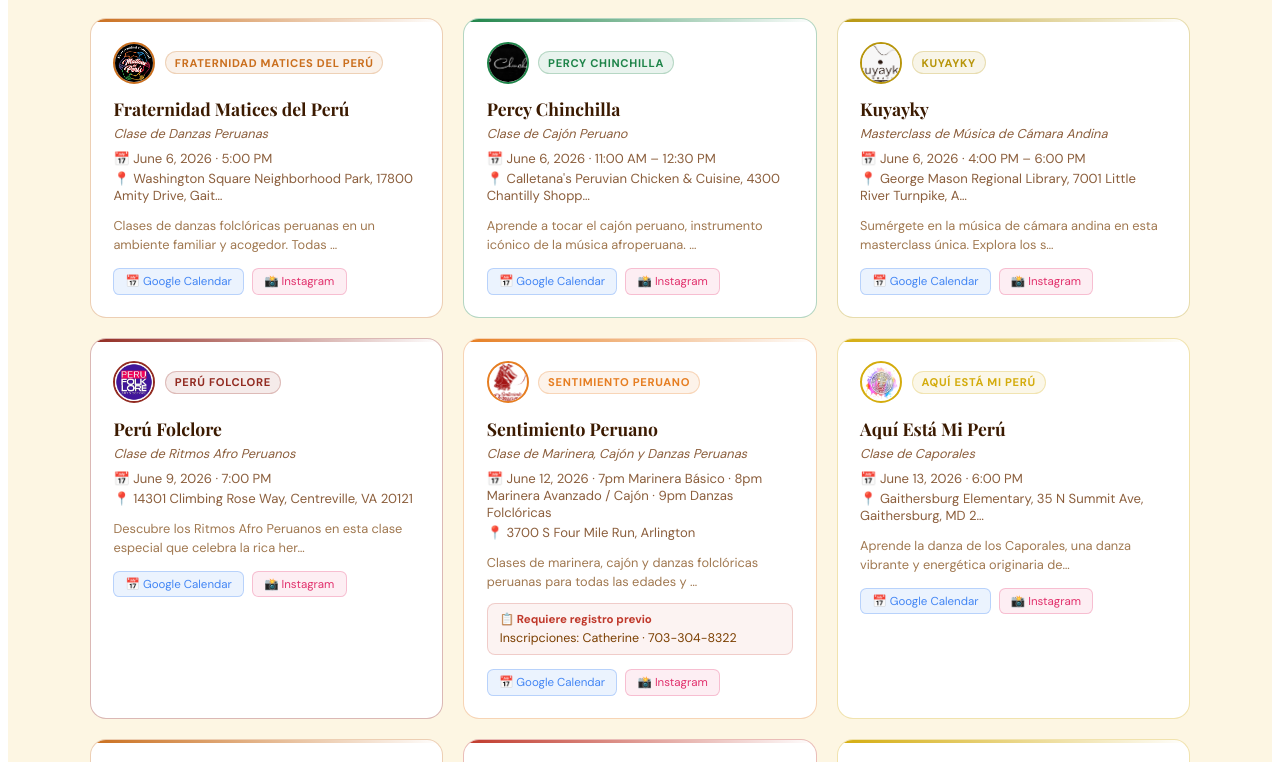
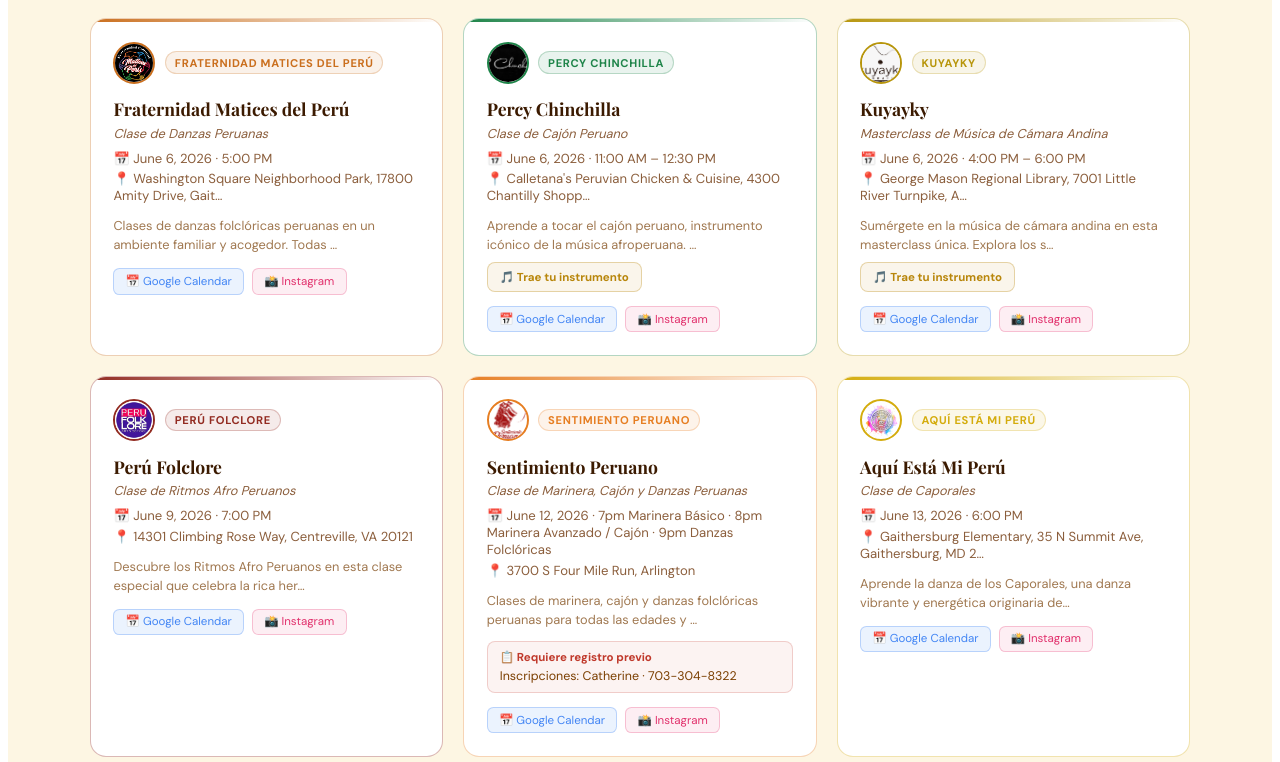
Before and after one commit to ritmosdelperudmv/Ritmos-del-peru, a React (Vite) app: page / in a window 1280 px wide. Shown: the part 775-1537 px from the top of the page. Built offline with nearby package versions, Linux system fonts and the light colour scheme; a web font is replaced by a local one.

Commit message:
Update App.jsx

```diff
--- a/src/App.jsx
+++ b/src/App.jsx
@@ -21,6 +21,7 @@
 };
 
 const REQUIRES_REGISTRATION = ["Sentimiento Peruano", "Papalca"];
+const INSTRUMENT_ENCOURAGED = ["Percy Chinchilla", "Kuyayky"];
 
 const REGISTRATION_CONTACT = {
   "Sentimiento Peruano": "Inscripciones: Catherine · 703-304-8322",
@@ -72,9 +73,9 @@
   { id: 8,  title: "Clase de Ritmos Afro Peruanos — Perú Folclore",                group: "Perú Folclore",               date: "2026-06-09", time: "7:00 PM", location: "14301 Climbing Rose Way, Centreville, VA 20121", description: "Contacto: Andrés Arevalo · 202-500-9328", description: "Descubre los Ritmos Afro Peruanos en esta clase especial que celebra la rica herencia africana en la música y danza del Perú. Abierta a todos los niveles.", host: "Perú Folclore", published: true },
   { id: 9,  title: "Clase de Danzas Peruanas — Fraternidad Matices del Perú", group: "Fraternidad Matices del Perú", date: "2026-06-06", time: "5:00 PM", location: "Washington Square Neighborhood Park, 17800 Amity Drive, Gaithersburg, MD 20877", description: "Contacto: Maryorie · 240-477-2370 · lm.delao75@gmail.com", description: "Clases de danzas folclóricas peruanas en un ambiente familiar y acogedor. Todas las edades y niveles son bienvenidos. ¡Ven a ser parte de nuestra fraternidad!", host: "Fraternidad Matices del Perú", published: true },
   { id: 13, title: "Clase de Danzas Peruanas — Fraternidad Matices del Perú", group: "Fraternidad Matices del Perú", date: "2026-06-13", time: "5:00 PM", location: "Washington Square Neighborhood Park, 17800 Amity Drive, Gaithersburg, MD 20877", description: "Contacto: Maryorie · 240-477-2370 · lm.delao75@gmail.com", description: "Clases de danzas folclóricas peruanas en un ambiente familiar y acogedor. Todas las edades y niveles son bienvenidos. ¡Ven a ser parte de nuestra fraternidad!", host: "Fraternidad Matices del Perú", published: true },
-  { id: 10, title: "Clase de Cajón Peruano — Percy Chinchilla",             group: "Percy Chinchilla",            date: "2026-06-06", time: "11:00 AM – 12:30 PM", location: "Calletana's Peruvian Chicken & Cuisine, 4300 Chantilly Shopping Center, Chantilly, VA 20151", description: "Contacto: Percy · 240-963-8503 · percychinchilla18@gmail.com", description: "Aprende a tocar el cajón peruano, instrumento icónico de la música afroperuana. Clase práctica para principiantes y entusiastas de la percusión. 🔜 Próximamente: clase de danza afroperuana abierta a todas las edades.", host: "Percy Chinchilla", published: true },
+  { id: 10, title: "Clase de Cajón Peruano — Percy Chinchilla",             group: "Percy Chinchilla",            date: "2026-06-06", time: "11:00 AM – 12:30 PM", location: "Calletana's Peruvian Chicken & Cuisine, 4300 Chantilly Shopping Center, Chantilly, VA 20151", description: "Contacto: Percy · 240-963-8503 · percychinchilla18@gmail.com", description: "Aprende a tocar el cajón peruano, instrumento icónico de la música afroperuana. Clase práctica para principiantes y entusiastas de la percusión. 🥁 Se recomienda traer tu cajón si tienes uno. 🔜 Próximamente: clase de danza afroperuana abierta a todas las edades.", host: "Percy Chinchilla", published: true },
   { id: 11, title: "¡Próximamente! — Chicha Morada",                group: "Chicha Morada",               date: "", time: "", location: "Inca Social, 1776 Wilson Blvd, Arlington, VA 22209", description: "¡Próximamente! Estamos preparando algo especial en Inca Social. Mantente pendiente. Contacto: chichamoradadc@gmail.com", host: "Chicha Morada", published: false },
-  { id: 12, title: "Masterclass de Música de Cámara Andina — Kuyayky",                      group: "Kuyayky",                     date: "2026-06-06", time: "4:00 PM – 6:00 PM", location: "George Mason Regional Library, 7001 Little River Turnpike, Annandale, VA 22003", description: "Contacto: Jose Hurtado · (786) 228-6189", description: "Sumérgete en la música de cámara andina en esta masterclass única. Explora los sonidos, ritmos e instrumentos tradicionales de los Andes peruanos.", host: "Kuyayky", published: true },
+  { id: 12, title: "Masterclass de Música de Cámara Andina — Kuyayky",                      group: "Kuyayky",                     date: "2026-06-06", time: "4:00 PM – 6:00 PM", location: "George Mason Regional Library, 7001 Little River Turnpike, Annandale, VA 22003", description: "Contacto: Jose Hurtado · (786) 228-6189", description: "Sumérgete en la música de cámara andina en esta masterclass única. Explora los sonidos, ritmos e instrumentos tradicionales de los Andes peruanos. 🎵 Se recomienda traer tu instrumento — no es obligatorio pero sí muy alentado.", host: "Kuyayky", published: true },
 ];
 
 const MONTHS = ["January","February","March","April","May","June","July","August","September","October","November","December"];
@@ -227,6 +228,13 @@
                 <div style={{ fontSize:"0.78rem", color:P.brown }}>{REGISTRATION_CONTACT[ev.group]}</div>
               </div>
             )}
+            {/* Instrument badge */}
+            {INSTRUMENT_ENCOURAGED.includes(ev.group) && (
+              <div style={{ display:"inline-flex", alignItems:"center", gap:"0.3rem", marginTop:"0.5rem", background:"rgba(184,134,11,0.08)", border:`1px solid ${P.gold}50`, borderRadius:"0.5rem", padding:"0.4rem 0.75rem", fontSize:"0.72rem", color:P.gold, fontWeight:700 }}>
+                🎵 Trae tu instrumento
+              </div>
+            )}
+
             {/* Public action buttons */}
             {!adminMode && (
               <div style={{ display:"flex", gap:"0.5rem", marginTop:"0.85rem", flexWrap:"wrap" }} onClick={e => e.stopPropagation()}>
```
